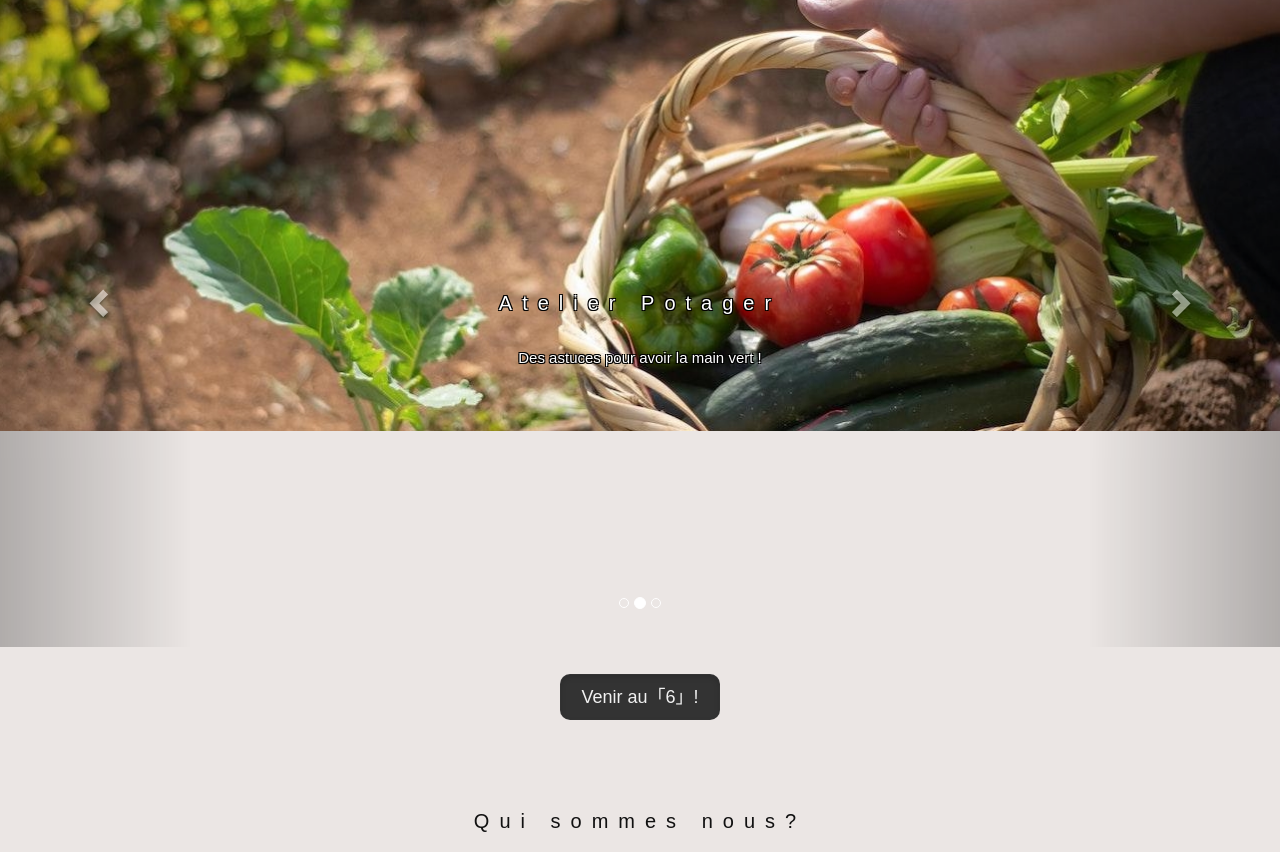
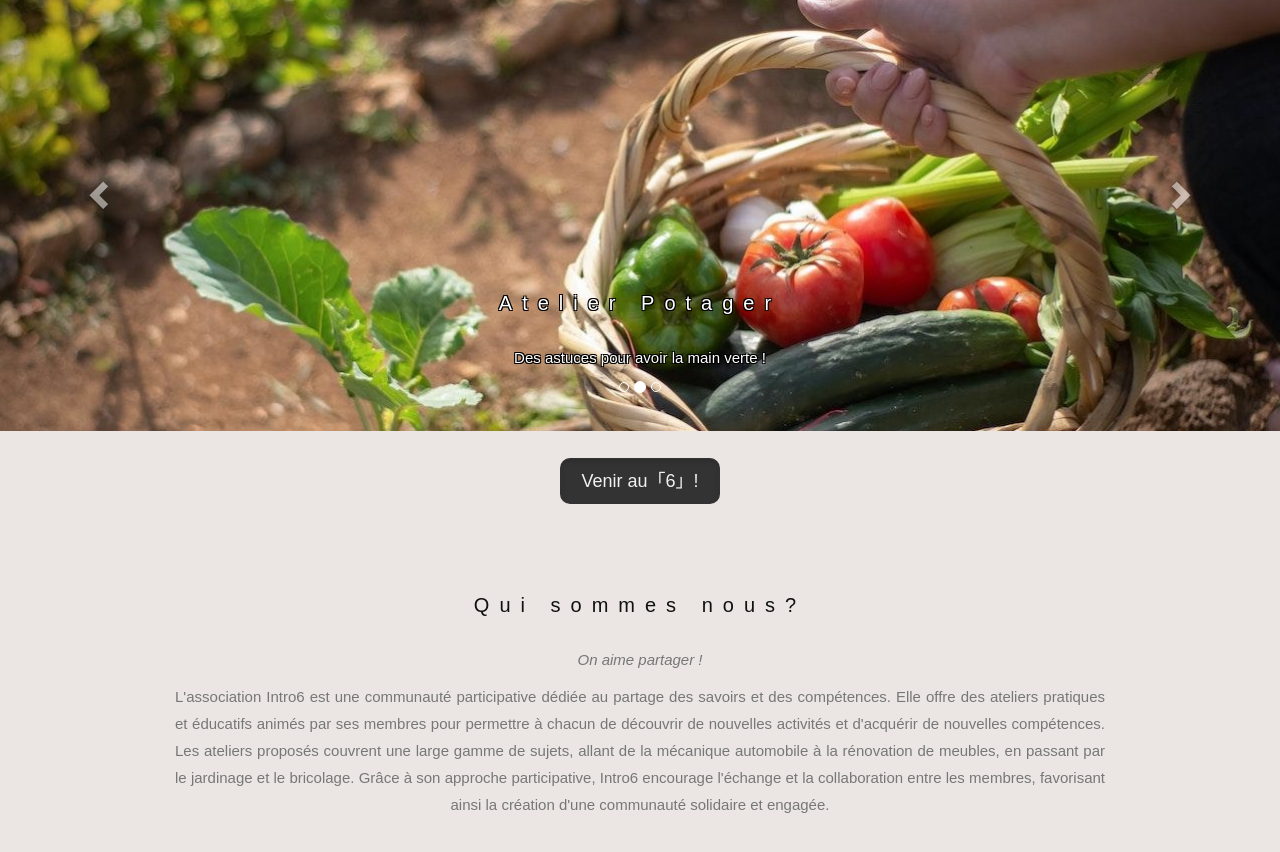
Before and after one commit to Washer34/THP-Asso, a plain HTML site: page index.html in a window 1280 px wide. Shown: the part 53-905 px from the top of the page. Drawn offline with nearby package versions, Linux system fonts and the light colour scheme.

Commit message:
modif index

```diff
--- a/index.html
+++ b/index.html
@@ -38,7 +38,6 @@
 
   .carousel-inner {
     width: 100%; /* Set width to 100% */
-    height: 700px;
   }
 
   .item img {
@@ -138,7 +137,7 @@
     color: #000 !important;
   }
   .dropdown-menu li a:hover {
-    background-color: red !important;
+    background-color: #555 !important;
   }
   footer {
     background-color: #2d2d30;
@@ -215,7 +214,7 @@
         <img src="img/Potager2.jpg" alt="Atelier Potager" width="1200" height="700">
         <div class="carousel-caption">
           <h3 style ="text-shadow: -1px -1px 0 #000000, 1px -1px 0 #000000, -1px 1px 0 #000000, 1px 1px 0 #000000;">Atelier Potager</h3>
-          <p style ="text-shadow: -1px -1px 0 #000000, 1px -1px 0 #000000, -1px 1px 0 #000000, 1px 1px 0 #000000;">Des astuces pour avoir la main vert !</p>
+          <p style ="text-shadow: -1px -1px 0 #000000, 1px -1px 0 #000000, -1px 1px 0 #000000, 1px 1px 0 #000000;">Des astuces pour avoir la main verte !</p>
         </div>
       </div>
 
@@ -248,7 +247,7 @@
 <div id="band" class="container text-center">
   <h3>Qui sommes nous?</h3>
   <p><em>On aime partager !</em></p>
-  <p>L'association Intro6 est une communauté participative dédiée au partage des savoirs et des compétences. Elle offre des ateliers pratiques et éducatifs animés par ses membres pour permettre à chacun de découvrir de nouvelles activités et d'acquérir de nouvelles compétences. Les ateliers proposés couvrent une large gamme de sujets, allant de la mécanique automobile à la rénovation de meubles, en passant par le jardinage et le bricolage. Grâce à son approche participative, Intro6 encourage l'échange et la collaboration entre les membres, favorisant ainsi la création d'une communauté solidaire et engagée.</p>
+  <p style="text-align: justify;text-align-last: center;">L'association Intro6 est une communauté participative dédiée au partage des savoirs et des compétences. Elle offre des ateliers pratiques et éducatifs animés par ses membres pour permettre à chacun de découvrir de nouvelles activités et d'acquérir de nouvelles compétences. Les ateliers proposés couvrent une large gamme de sujets, allant de la mécanique automobile à la rénovation de meubles, en passant par le jardinage et le bricolage. Grâce à son approche participative, Intro6 encourage l'échange et la collaboration entre les membres, favorisant ainsi la création d'une communauté solidaire et engagée.</p>
   <br>
   <div class="row">
     <div class="col-sm-4">
```
